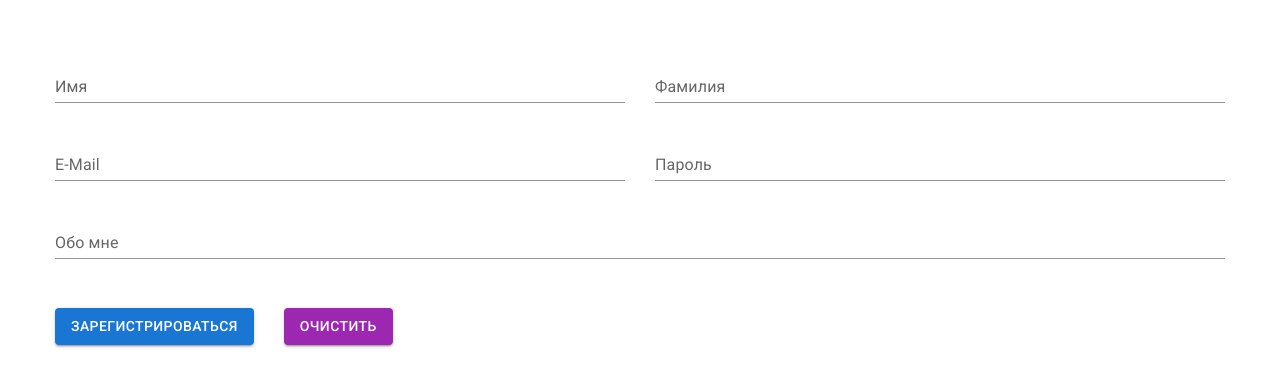
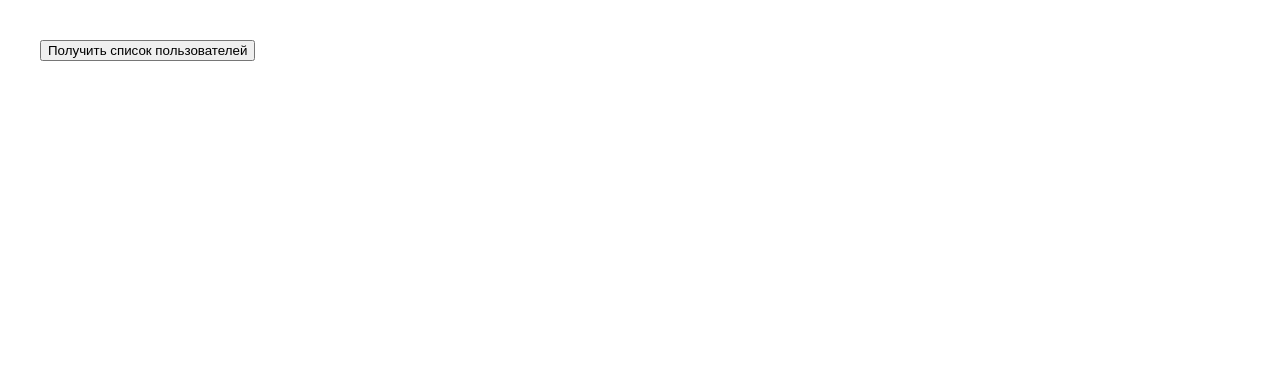
Before and after one commit to oldbelom/home-work-1, a React (Create React App) app: page / in a window 1280 px wide. Shown: the top 386 px of the page. Built offline with nearby package versions, Linux system fonts and the light colour scheme.

Commit message:
Сделал ДЗ №8

```diff
--- a/src/index.tsx
+++ b/src/index.tsx
@@ -7,7 +7,8 @@ import ReactDOM from 'react-dom';
 // import App from './tutorial-4.2/App';
 // import App from './tutorial-5/App';
 // import App from './tutorial-6/App';
-import App from './tutorial-7/App';
+// import App from './tutorial-7/App';
+import App from './tutorial-8/App';
 
 ReactDOM.render(
     <React.StrictMode>
--- /dev/null
+++ b/src/tutorial-8/App.css
@@ -0,0 +1,5 @@
+body {
+    margin: 0;
+    font-family: 'Roboto', sans-serif;
+    padding: 40px;
+}
--- /dev/null
+++ b/src/tutorial-8/App.tsx
@@ -0,0 +1,40 @@
+import React from 'react';
+import './App.css';
+
+interface IUser {
+    id: string;
+    createdAt: Date;
+    name: string;
+    email: string;
+    phone: string;
+}
+
+function App() {
+    const [users, setUsers] = React.useState<IUser[]>([]);
+
+    const getUsers: () => void = async () => {
+        try {
+            const response = await fetch('https://620a478f92946600171c593c.mockapi.io/users');
+            if (!response.ok) {
+                throw Error(response.statusText);
+            }
+            const data = await response.json();
+            setUsers(data);
+        } catch (error) {
+            console.log(error);
+        }
+    };
+
+    return (
+        <div>
+            <button onClick={getUsers}>Получить список пользователей</button>
+            <ul>
+                {users.map((user) => (
+                    <li key={user.id}>{user.name}</li>
+                ))}
+            </ul>
+        </div>
+    );
+}
+
+export default App;
```
